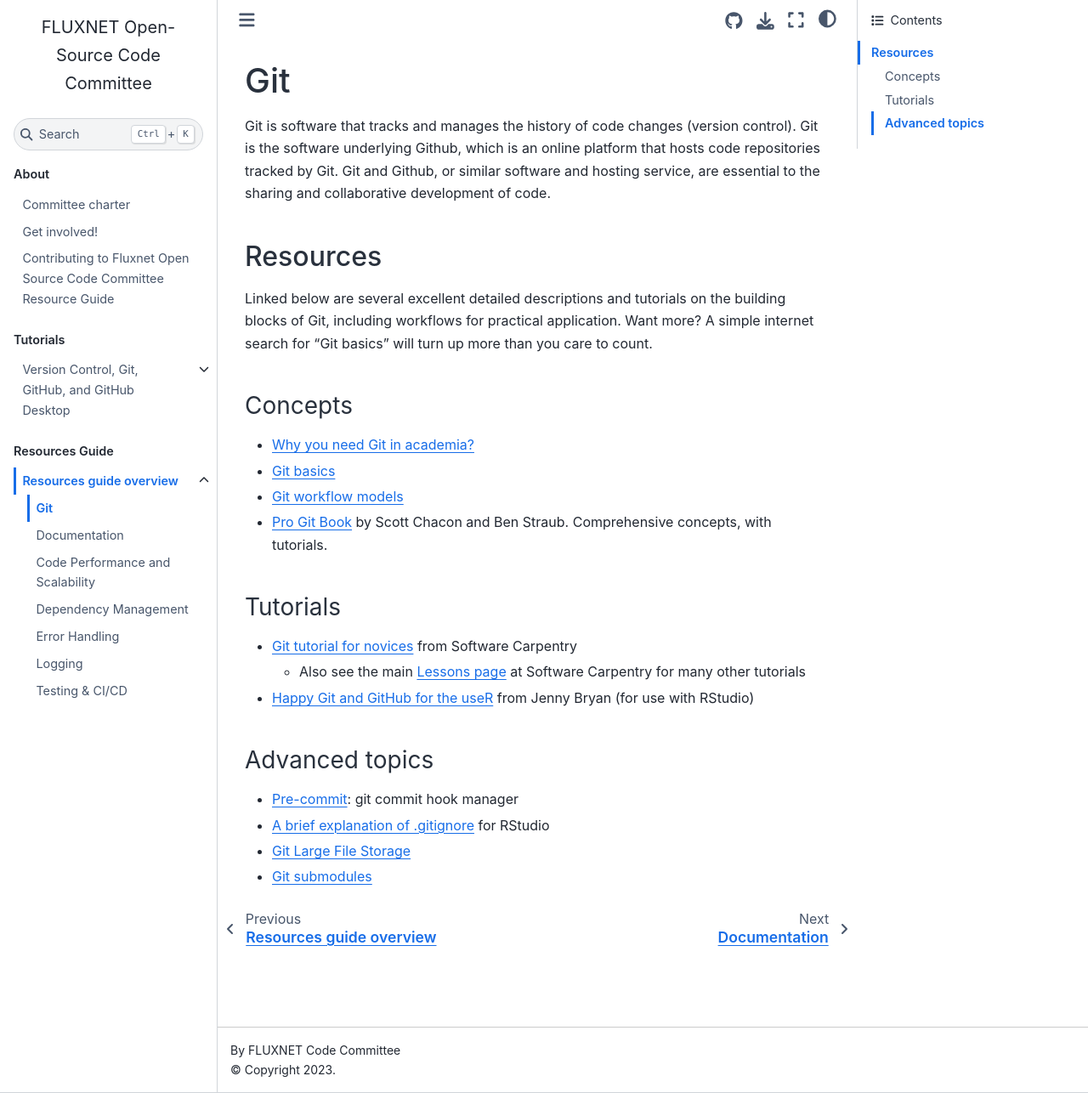
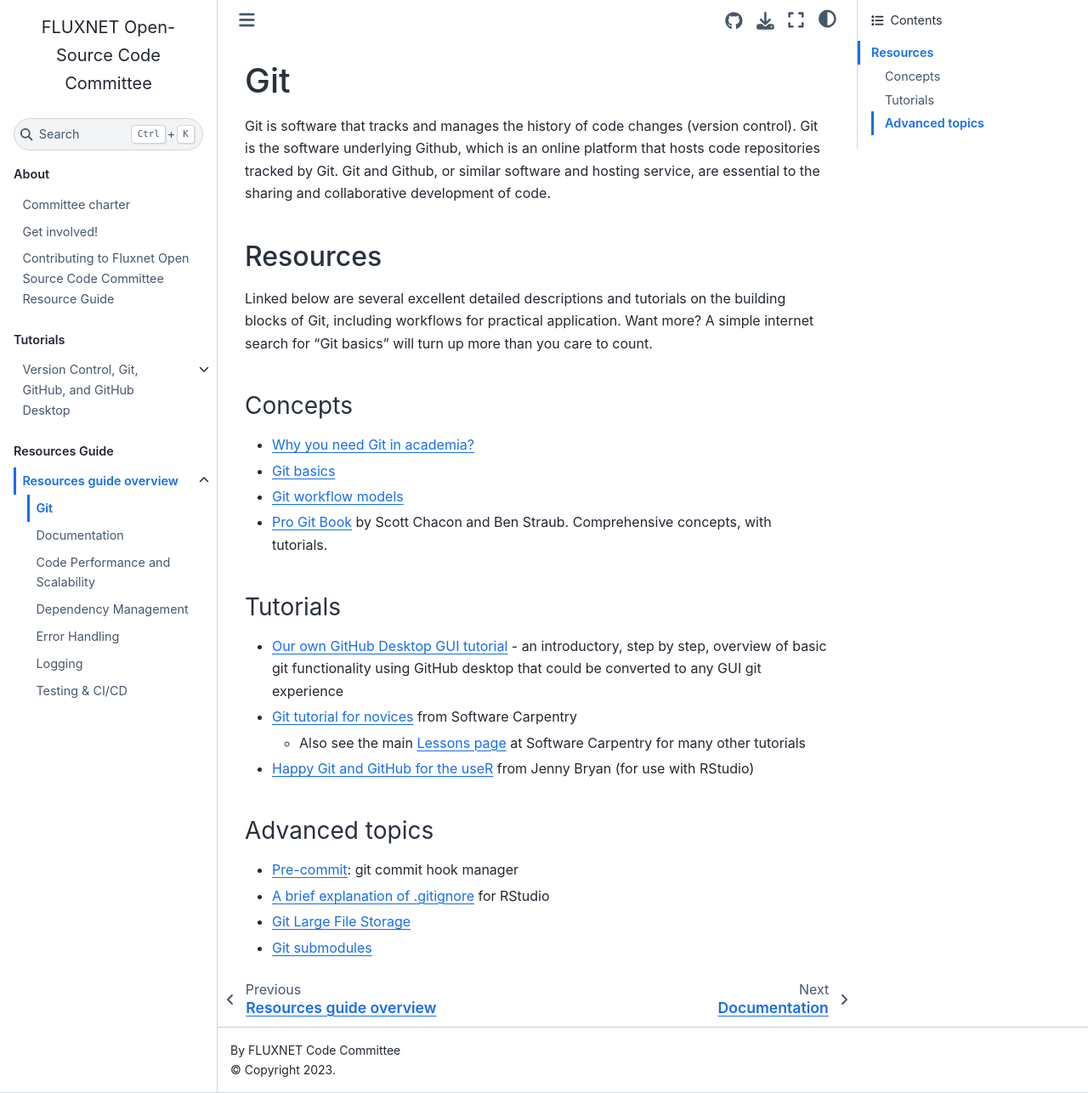
Before and after one commit to fluxnet-open-source/website, a Jupyter Book: the page built from resources-guide/git.md, in a window 1280 px wide and 1286 px high. Shown: the whole window at 85% size. Built offline with Jupyter Book 1.0.4 settings and Sphinx 7.4.7 and the Sphinx Book theme 1.1.4, drawn with Linux system fonts in a browser that asks for light colours.

Commit message:
Add link in git resource guide back to our GitHub desktop tutorial

```diff
--- a/resources-guide/git.md
+++ b/resources-guide/git.md
@@ -13,6 +13,7 @@ Linked below are several excellent detailed descriptions and tutorials on the bu
 * [Pro Git Book](https://git-scm.com/book/en/v2) by Scott Chacon and Ben Straub. Comprehensive concepts, with tutorials.
 
 ### Tutorials
+* [Our own GitHub Desktop GUI tutorial](../tutorials/git/index.md) - an introductory, step by step, overview of basic git functionality using GitHub desktop that could be converted to any GUI git experience
 * [Git tutorial for novices](https://swcarpentry.github.io/git-novice/) from Software Carpentry
     * Also see the main [Lessons page](https://software-carpentry.org/lessons/) at Software Carpentry for many other tutorials
 * [Happy Git and GitHub for the useR](https://happygitwithr.com/) from Jenny Bryan (for use with RStudio)
```
